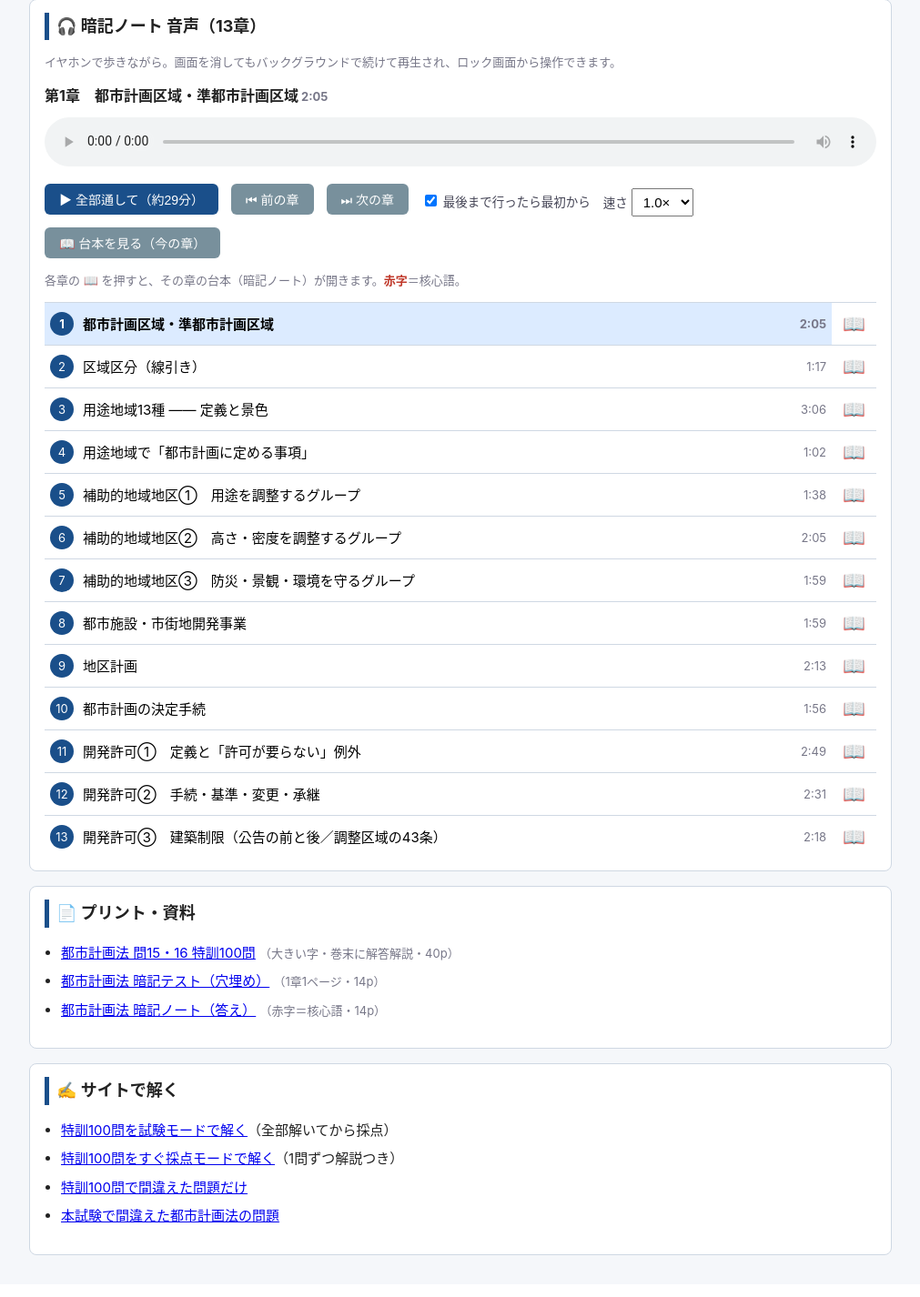
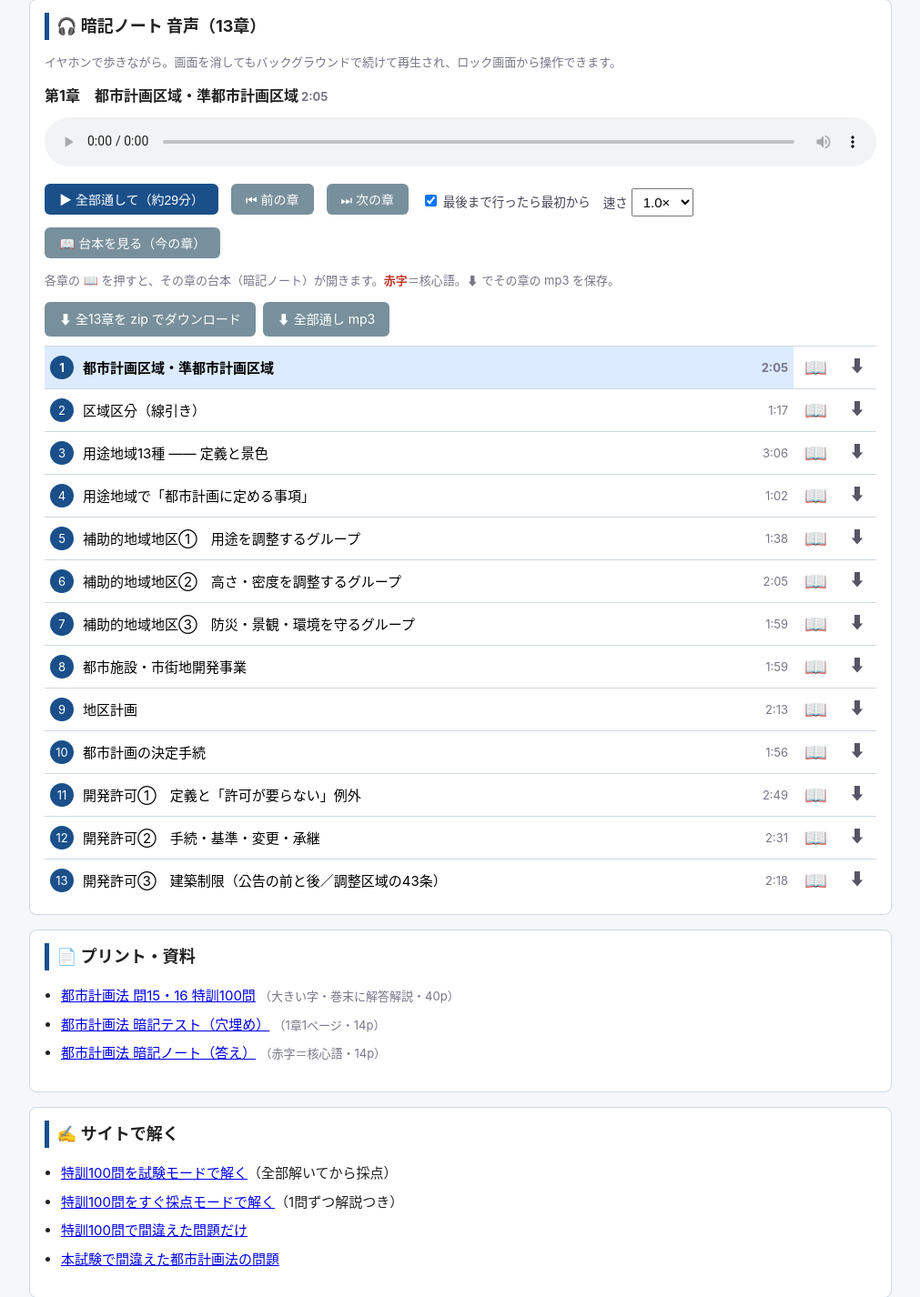
Before and after one commit to 85mighty/takken-note, a Flask app: page /study in a window 1280 px wide. Shown: the part 114-1540 px from the top of the page at 91% size, without its empty margins (134-1145 px from the left). Before the commit the page ends 1494 px from the top, so only its background shows below. Run offline with Flask 3, Linux system fonts and the light colour scheme.

Commit message:
学習 탭: 章별 mp3 ⬇ 다운로드, 全部通し mp3, 13章 zip 다운로드
Co-Authored-By: Claude Fable 5.1 <noreply@anthropic.com>
Claude-Session: https://claude.ai/code/session_01Qfduj8hgJDTJfuSADXghQs

```diff
--- a/app.py
+++ b/app.py
@@ -215,6 +215,45 @@ def study():
     return render_template("study.html", chapters=_toshi_chapters())
 
 
+@app.route("/study/audio/<name>.mp3")
+def study_audio_download(name):
+    """章の mp3 を分かりやすいファイル名でダウンロード (name: 01..13 または all)。"""
+    import re as _re
+    if not _re.fullmatch(r"\d{2}|all", name):
+        abort(404)
+    adir = os.path.join(app.static_folder, "audio")
+    meta_p = os.path.join(adir, "toshi_tracks.json")
+    meta = json.load(open(meta_p, encoding="utf-8")) if os.path.exists(meta_p) else {"tracks": []}
+    if name == "all":
+        fname, path = "都市計画法_暗記ノート_全部通し.mp3", os.path.join(adir, "toshi_all.mp3")
+    else:
+        t = next((t for t in meta["tracks"] if f"{t['n']:02d}" == name), None)
+        if not t:
+            abort(404)
+        title = _re.sub(r"[\\/:*?\"<>|]", "", t["title"]).replace("　", "_")
+        fname, path = f"都市計画法_{name}_{title}.mp3", os.path.join(adir, t["file"])
+    if not os.path.exists(path):
+        abort(404)
+    return send_file(path, as_attachment=True, download_name=fname, mimetype="audio/mpeg")
+
+
+@app.route("/study/audio.zip")
+def study_audio_zip():
+    """全13章の mp3 を1つの zip で。"""
+    import io
+    import zipfile
+    adir = os.path.join(app.static_folder, "audio")
+    meta = json.load(open(os.path.join(adir, "toshi_tracks.json"), encoding="utf-8"))
+    buf = io.BytesIO()
+    with zipfile.ZipFile(buf, "w", zipfile.ZIP_STORED) as z:
+        for t in meta["tracks"]:
+            title = t["title"].replace("　", "_").replace("/", "／")
+            z.write(os.path.join(adir, t["file"]), f"都市計画法_暗記ノート/{t['n']:02d}_{title}.mp3")
+        z.write(os.path.join(adir, "toshi_all.mp3"), "都市計画法_暗記ノート/00_全部通し.mp3")
+    buf.seek(0)
+    return send_file(buf, as_attachment=True, download_name="都市計画法_暗記ノート_音声.zip", mimetype="application/zip")
+
+
 def _toshi_chapters():
     """coaching/toshi_gen.py 의 暗記ノート를 대본(台本) 표시용으로 (red 키워드 {{..}} 는 프런트에서 강조)."""
     import importlib
--- a/static/style.css
+++ b/static/style.css
@@ -205,6 +205,9 @@ ul.docs { padding-left: 18px; } ul.docs li { margin: 6px 0; }
 .trow .tbtn { flex: 1; width: auto; }
 .sbtn { border: 0; background: none; font-size: 20px; padding: 0 12px; cursor: pointer; color: #556; }
 .sbtn.on { background: #fff3cd; }
+.sbtn.dlbtn { text-decoration: none; display: inline-flex; align-items: center; font-size: 18px; }
+.dl { display: flex; flex-wrap: wrap; gap: 8px; margin: 4px 0 10px; }
+.dl .btn { font-size: 14px; }
 .scriptbox { margin: 4px 0 8px; }
 .script { background: #fffdf5; border: 1px solid #eadfb0; border-radius: 8px; padding: 10px 14px; margin: 6px 0 10px; font-size: 15px; line-height: 1.7; }
 .script h3 { margin: 0 0 6px; font-size: 16px; }
--- a/templates/study.html
+++ b/templates/study.html
@@ -26,7 +26,11 @@
       <button type="button" class="btn gray" id="script-toggle">📖 台本を見る（今の章）</button>
       <div id="script-now" class="script" hidden></div>
     </div>
-    <p class="mut">各章の 📖 を押すと、その章の台本（暗記ノート）が開きます。<span class="kw">赤字</span>＝核心語。</p>
+    <p class="mut">各章の 📖 を押すと、その章の台本（暗記ノート）が開きます。<span class="kw">赤字</span>＝核心語。⬇ でその章の mp3 を保存。</p>
+    <div class="dl">
+      <a class="btn gray" href="{{ url_for('study_audio_zip') }}">⬇ 全13章を zip でダウンロード</a>
+      <a class="btn gray" href="{{ url_for('study_audio_download', name='all') }}">⬇ 全部通し mp3</a>
+    </div>
     <ol class="tracks" id="tracks"></ol>
   </div>
 
@@ -122,7 +126,7 @@ fetch(AUDIO + "toshi_tracks.json").then(r => r.json()).then(m => {
   META = m;
   m.tracks.forEach((t, i) => {
     const li = document.createElement("li");
-    li.innerHTML = `<div class="trow"><button type="button" class="tbtn"><span class="tn">${t.n}</span><span class="tt">${t.title.replace(/^第\d+章　/, "")}</span><span class="td">${fmt(t.sec)}</span></button><button type="button" class="sbtn" title="台本">📖</button></div><div class="script" hidden></div>`;
+    li.innerHTML = `<div class="trow"><button type="button" class="tbtn"><span class="tn">${t.n}</span><span class="tt">${t.title.replace(/^第\d+章　/, "")}</span><span class="td">${fmt(t.sec)}</span></button><button type="button" class="sbtn" title="台本">📖</button><a class="sbtn dlbtn" title="mp3 をダウンロード" href="${AUDIO.replace(/static\/audio\/$/, "")}study/audio/${String(t.n).padStart(2, "0")}.mp3">⬇</a></div><div class="script" hidden></div>`;
     li.querySelector(".tbtn").addEventListener("click", () => setTrack(i, true));
     li.querySelector(".sbtn").addEventListener("click", e => {
       const box = li.querySelector(".script");
```
